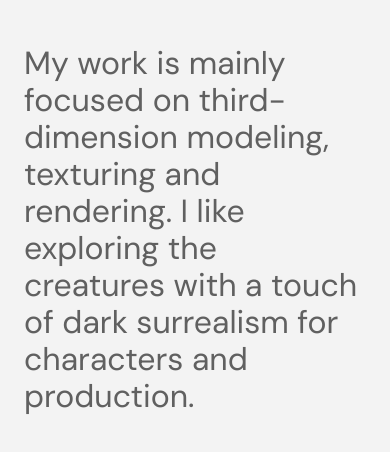
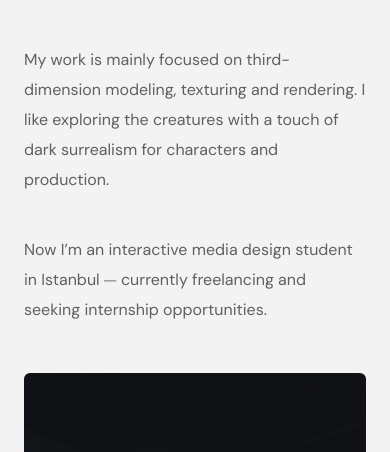
Before and after one commit to Leodiwas/Portfolio-About-Page, a plain HTML site: page index.html in a window 390 px wide. Shown: the part 377-829 px from the top of the page. Drawn offline with Linux system fonts and the light colour scheme.

Commit message:
changes done in heading2 in media queries

```diff
--- a/style.css
+++ b/style.css
@@ -306,9 +306,12 @@ main{
         line-height: 45px ;
     }
     .heading-2{
-        max-width: 30ch;
-        font-size: 30px;
-        line-height: 38px;
+        max-width: 50ch;
+        font-size: 20px;
+    }
+    .heading-2 > p{
+        font-size: 16px;
+        line-height: 30px;
     }
     .about-img{
         width: 100%;
```
